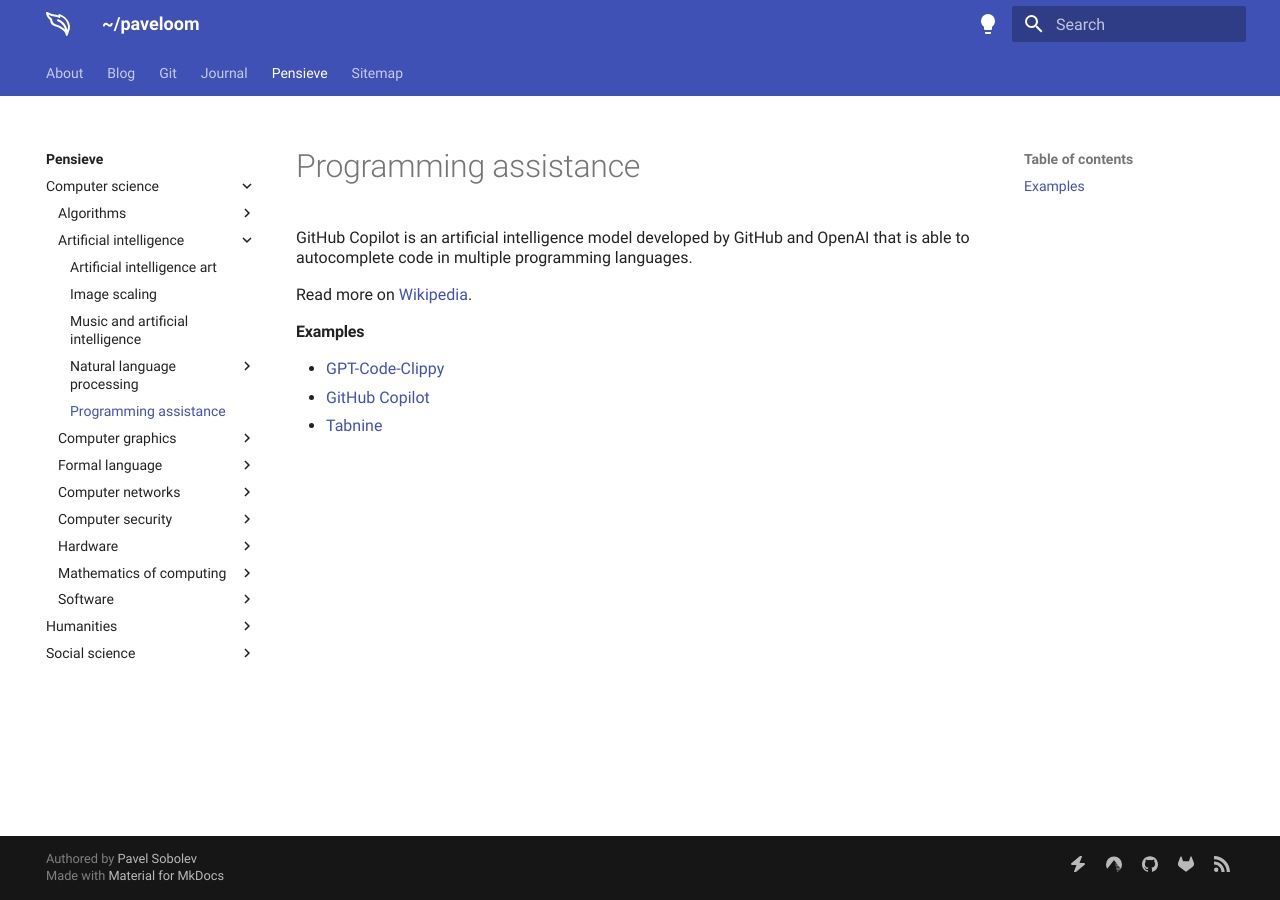
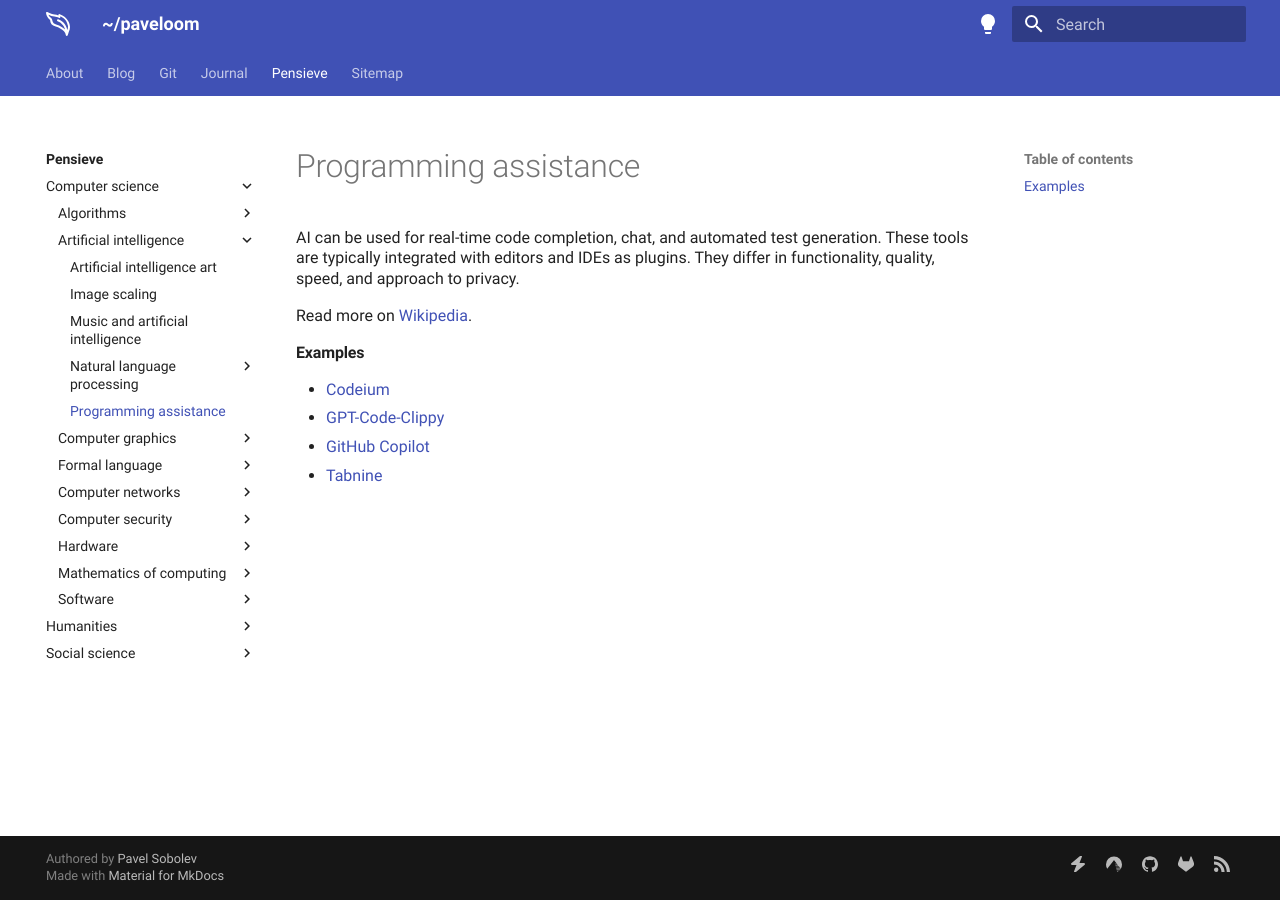
Before and after one commit to paveloom/paveloom.dev, an MkDocs documentation site: the page built from content/pensieve/programming-assistance.md, in a window 1280 px wide. Built offline with MkDocs 1.6.1 and Material for MkDocs 9.7.7, drawn with Linux system fonts in a browser that asks for light colours.

Commit message:
Pensieve: update the Programming assistance page.

```diff
--- a/content/pensieve/programming-assistance.md
+++ b/content/pensieve/programming-assistance.md
@@ -1,10 +1,11 @@
 # Programming assistance
 
-GitHub Copilot is an artificial intelligence model developed by GitHub and OpenAI that is able to autocomplete code in multiple programming languages.
+AI can be used for real-time code completion, chat, and automated test generation. These tools are typically integrated with editors and IDEs as plugins. They differ in functionality, quality, speed, and approach to privacy.
 
 Read more on [Wikipedia](https://en.wikipedia.org/wiki/Applications_of_artificial_intelligence#Programming_assistance).
 
 #### Examples
+- [Codeium](https://codeium.com)
 - [GPT-Code-Clippy](https://github.com/CodedotAl/gpt-code-clippy)
 - [GitHub Copilot](https://github.com/features/copilot)
 - [Tabnine](https://www.tabnine.com)
```
